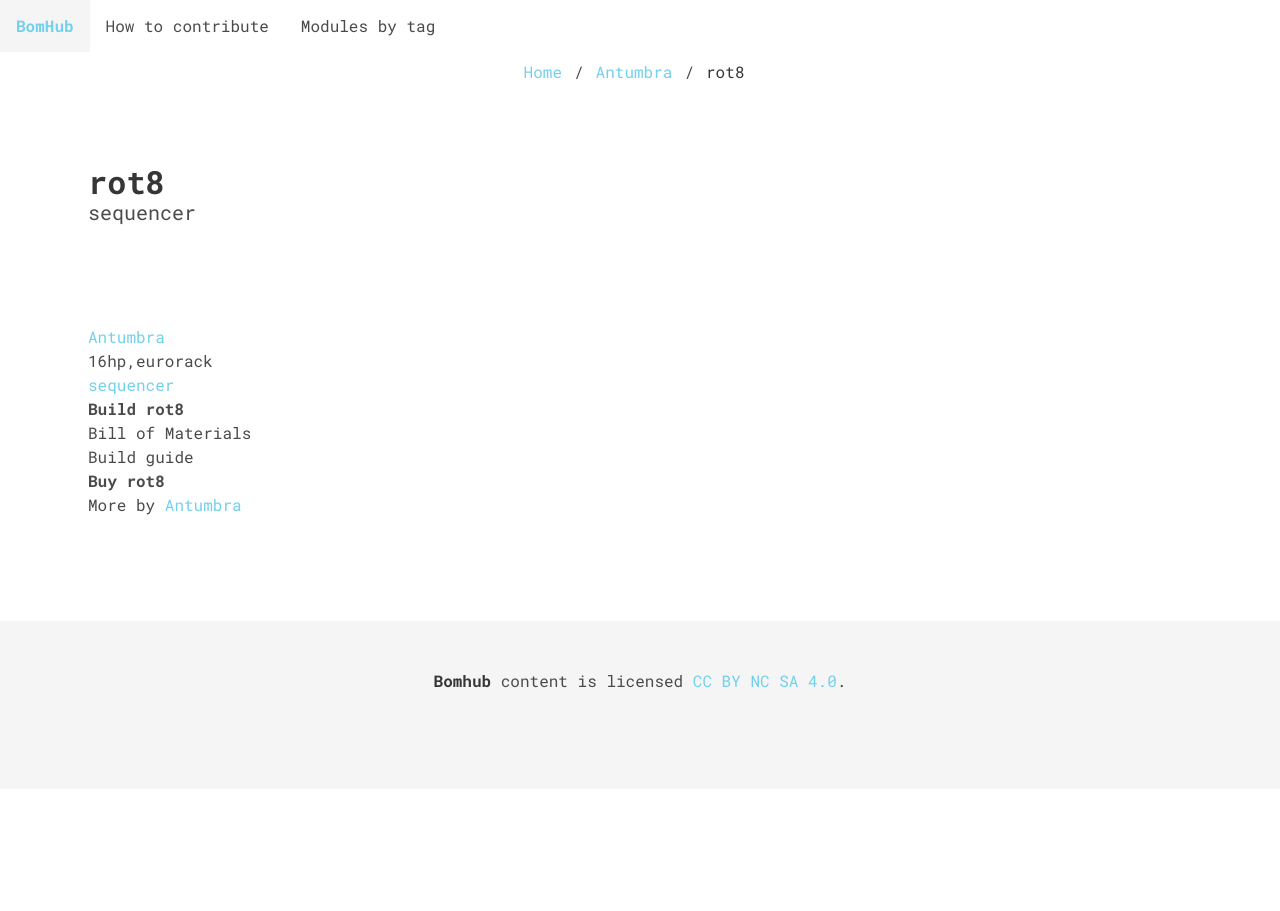
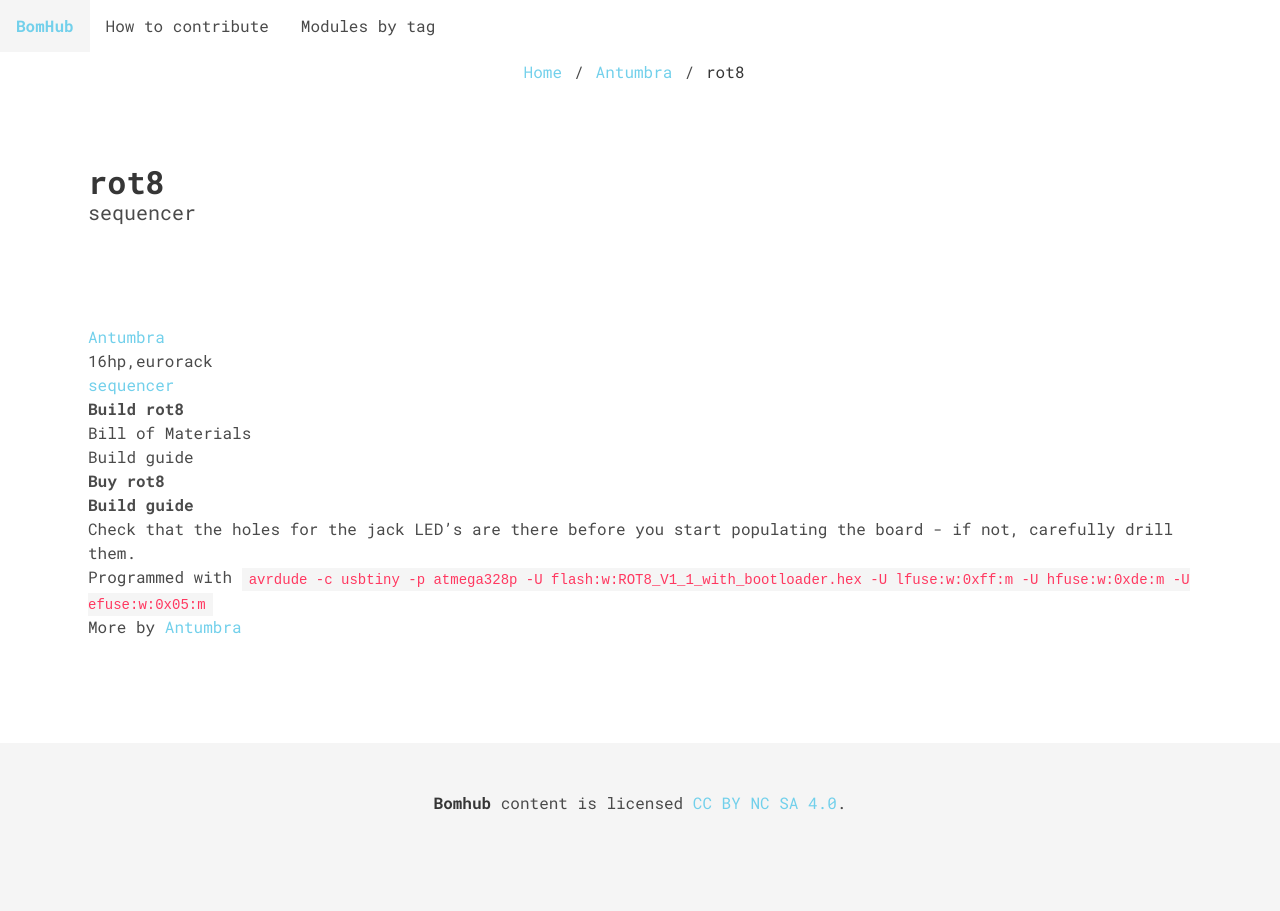
Before and after one commit to bomhub/bomhub.github.io, a Jekyll site: the page built from modules/antumbra/rot8.md, in a window 1280 px wide. Built offline with Jekyll 4.4.1, drawn with Linux system fonts in a browser that asks for light colours; nearby versions of some CDN libraries; our own code applies the rules of GitHub Pages for plain Markdown files.

Commit message:
Update rot8.md

```diff
--- a/modules/antumbra/rot8.md
+++ b/modules/antumbra/rot8.md
@@ -8,3 +8,9 @@
 buildguide: http://antumbra.eu/content/1-modules/1-rot8/ROT8_build_v1_1.pdf
 modulargrid: https://www.modulargrid.net/e/antumbra-rot8
 ---
+
+## Build guide
+
+ * Check that the holes for the jack LED's are there before you start populating the board - if not, carefully drill them.
+ * Programmed with `avrdude -c usbtiny -p atmega328p -U flash:w:ROT8_V1_1_with_bootloader.hex -U lfuse:w:0xff:m
+ -U hfuse:w:0xde:m -U efuse:w:0x05:m`
```
